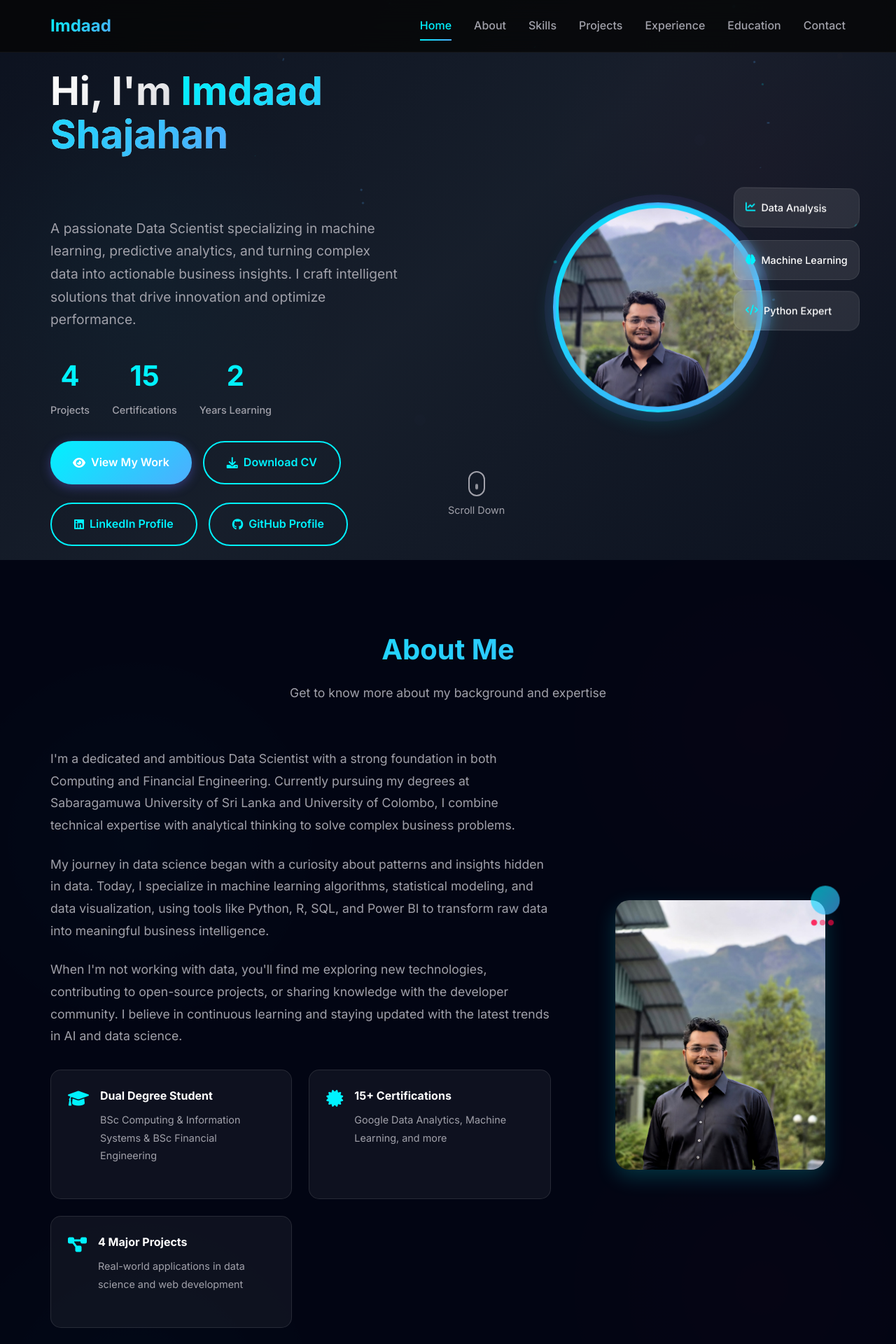
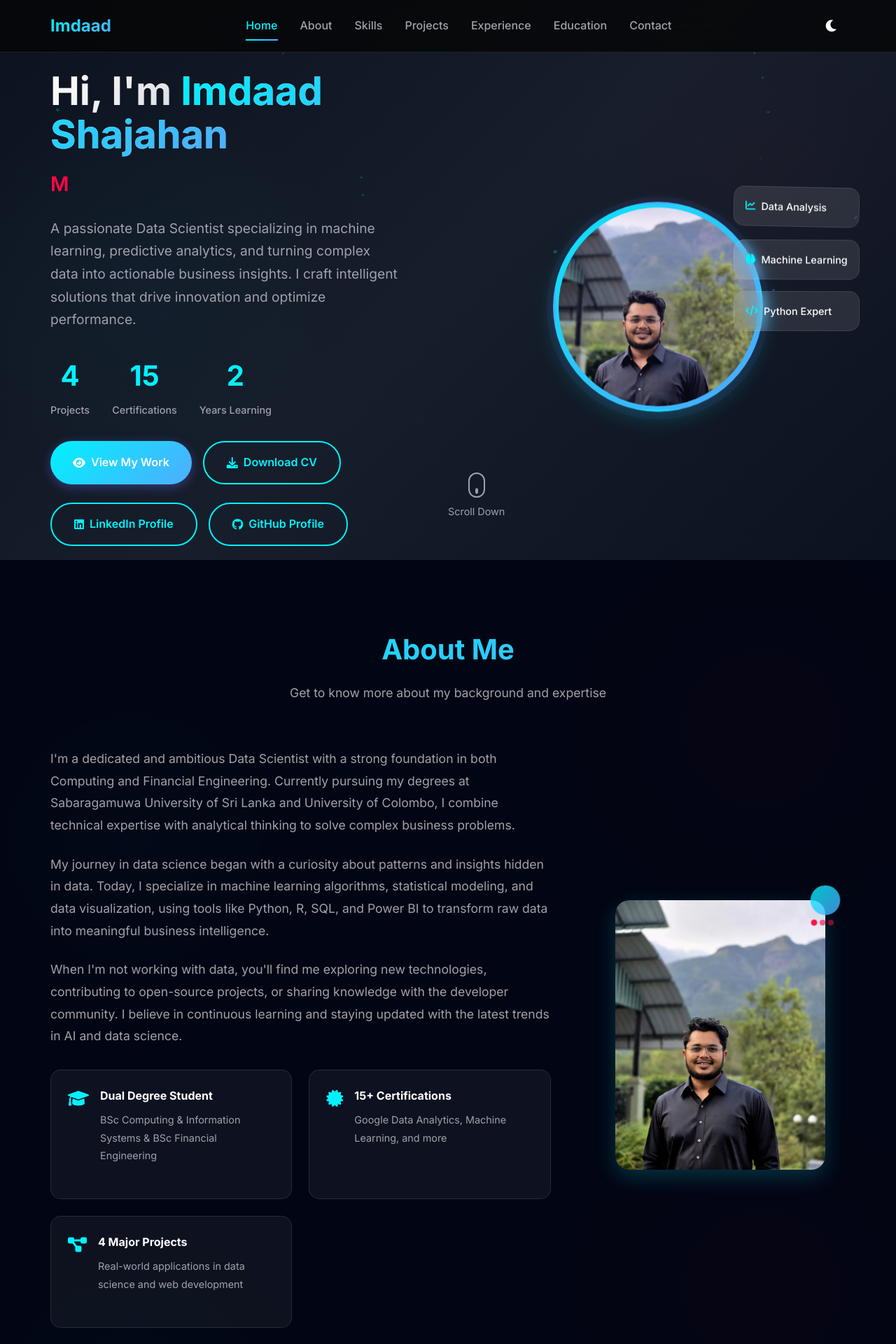
Before and after one commit to ShajahanImdaad53/Portfolio, a PHP site: page /index.html in a window 1280 px wide. Shown: the top 1920 px of the page at 70% size. Run offline with PHP 8.4, Linux system fonts and the light colour scheme.

Commit message:
Add Light/Dark mode toggle and optimize UI themes

```diff
--- a/certifications.php
+++ b/certifications.php
@@ -28,6 +28,9 @@
         <span></span>
         <span></span>
       </div>
+      <button id="theme-toggle" class="theme-toggle" aria-label="Toggle Theme">
+        <i class="fas fa-moon"></i>
+      </button>
     </div>
   </nav>
 
--- a/index.html
+++ b/index.html
@@ -32,6 +32,9 @@
         <span></span>
         <span></span>
       </div>
+      <button id="theme-toggle" class="theme-toggle" aria-label="Toggle Theme">
+        <i class="fas fa-moon"></i>
+      </button>
     </div>
   </nav>
 
--- a/index.php
+++ b/index.php
@@ -35,6 +35,9 @@
         <span></span>
         <span></span>
       </div>
+      <button id="theme-toggle" class="theme-toggle" aria-label="Toggle Theme">
+        <i class="fas fa-moon"></i>
+      </button>
     </div>
   </nav>
 
--- a/script.js
+++ b/script.js
@@ -9,6 +9,33 @@ document.addEventListener('DOMContentLoaded', function() {
     navToggle.addEventListener('click', () => {
       navMenu.classList.toggle('show');
       navToggle.classList.toggle('open');
+    });
+  }
+
+  // ===== Theme Toggle =====
+  const themeToggleBtn = document.getElementById('theme-toggle');
+  const currentTheme = localStorage.getItem('theme');
+
+  if (currentTheme) {
+    document.documentElement.setAttribute('data-theme', currentTheme);
+    if (currentTheme === 'light') {
+      themeToggleBtn.innerHTML = '<i class="fas fa-sun"></i>';
+    }
+  }
+
+  if (themeToggleBtn) {
+    themeToggleBtn.addEventListener('click', () => {
+      let theme = document.documentElement.getAttribute('data-theme');
+      let newTheme = theme === 'light' ? 'dark' : 'light';
+
+      document.documentElement.setAttribute('data-theme', newTheme);
+      localStorage.setItem('theme', newTheme);
+
+      if (newTheme === 'light') {
+        themeToggleBtn.innerHTML = '<i class="fas fa-sun"></i>';
+      } else {
+        themeToggleBtn.innerHTML = '<i class="fas fa-moon"></i>';
+      }
     });
   }
 
--- a/theme.css
+++ b/theme.css
@@ -15,6 +15,25 @@
   --gradient-secondary: linear-gradient(135deg, #ff0844 0%, #ffb199 100%);
   --shadow: 0 10px 30px rgba(0, 242, 254, 0.2);
   --shadow-hover: 0 20px 40px rgba(0, 242, 254, 0.4);
+  --nav-bg: rgba(5, 5, 5, 0.8);
+}
+
+[data-theme="light"] {
+  --primary-color: #0072ff;
+  --secondary-color: #00c6ff;
+  --accent-color: #ff0844;
+  --dark-bg: #f8fafc;
+  --darker-bg: #ffffff;
+  --light-bg: #e2e8f0;
+  --text-primary: #0f172a;
+  --text-secondary: #475569;
+  --text-muted: #94a3b8;
+  --border-color: rgba(0, 0, 0, 0.1);
+  --border-light: rgba(0, 0, 0, 0.2);
+  --gradient: linear-gradient(135deg, #0072ff 0%, #00c6ff 100%);
+  --shadow: 0 10px 30px rgba(0, 114, 255, 0.15);
+  --shadow-hover: 0 20px 40px rgba(0, 114, 255, 0.3);
+  --nav-bg: rgba(255, 255, 255, 0.9);
 }
 
 body {
@@ -23,13 +42,39 @@ body {
     radial-gradient(circle at 15% 50%, rgba(0, 242, 254, 0.08), transparent 25%),
     radial-gradient(circle at 85% 30%, rgba(255, 8, 68, 0.08), transparent 25%);
   background-attachment: fixed;
+  color: var(--text-primary);
+  transition: background 0.5s ease, color 0.5s ease;
 }
 
 /* Enhancing Navbar */
 .navbar {
-  background: rgba(5, 5, 5, 0.8) !important;
+  background: var(--nav-bg) !important;
   backdrop-filter: blur(20px) !important;
-  border-bottom: 1px solid rgba(255, 255, 255, 0.05) !important;
+  border-bottom: 1px solid var(--border-color) !important;
+  transition: background 0.3s ease, border-color 0.3s ease;
+}
+
+/* Theme Toggle Button */
+.theme-toggle {
+  background: transparent;
+  border: none;
+  color: var(--text-primary);
+  font-size: 1.2rem;
+  cursor: pointer;
+  margin-left: 1rem;
+  display: flex;
+  align-items: center;
+  justify-content: center;
+  width: 40px;
+  height: 40px;
+  border-radius: 50%;
+  transition: all 0.3s ease;
+  outline: none;
+}
+
+.theme-toggle:hover {
+  background: var(--border-color);
+  transform: rotate(15deg);
 }
 
 /* Glassmorphism Cards */
```
